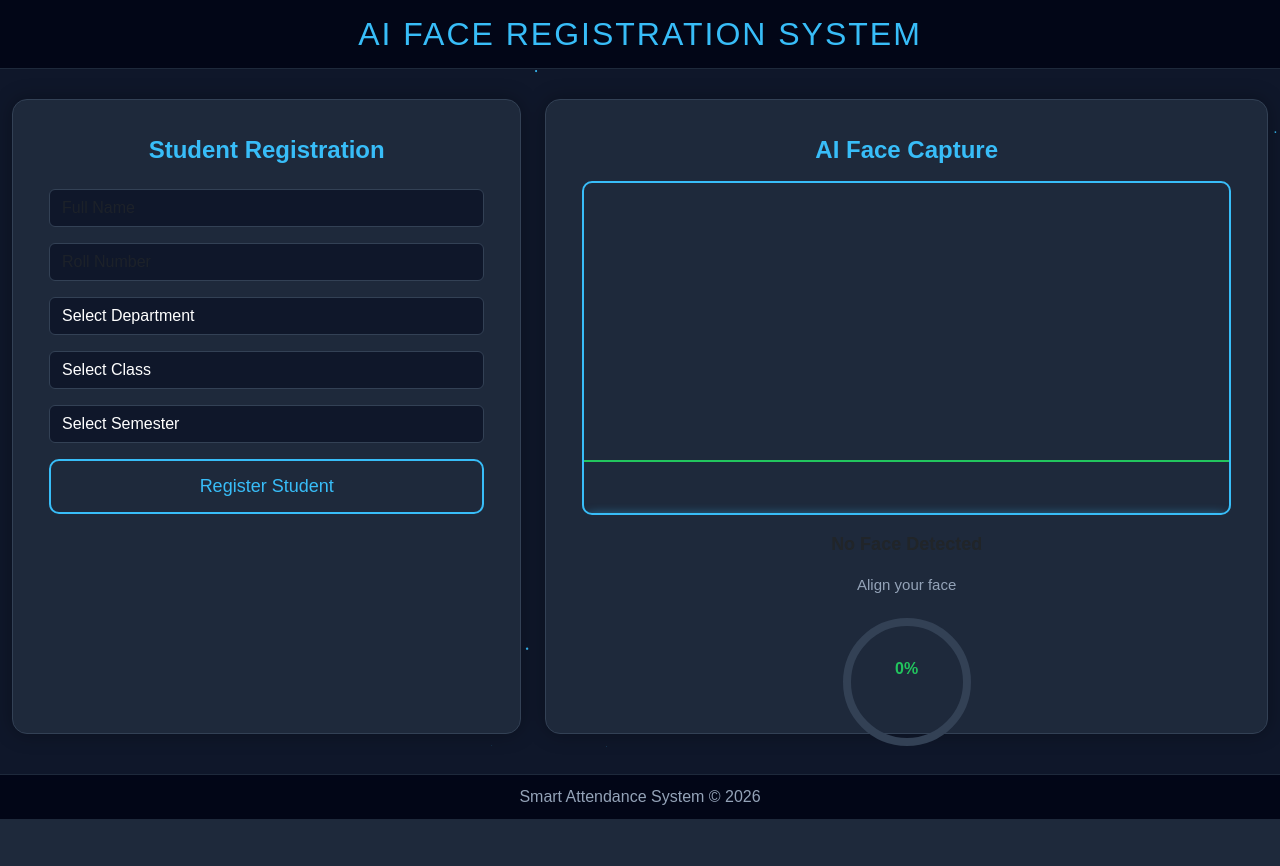
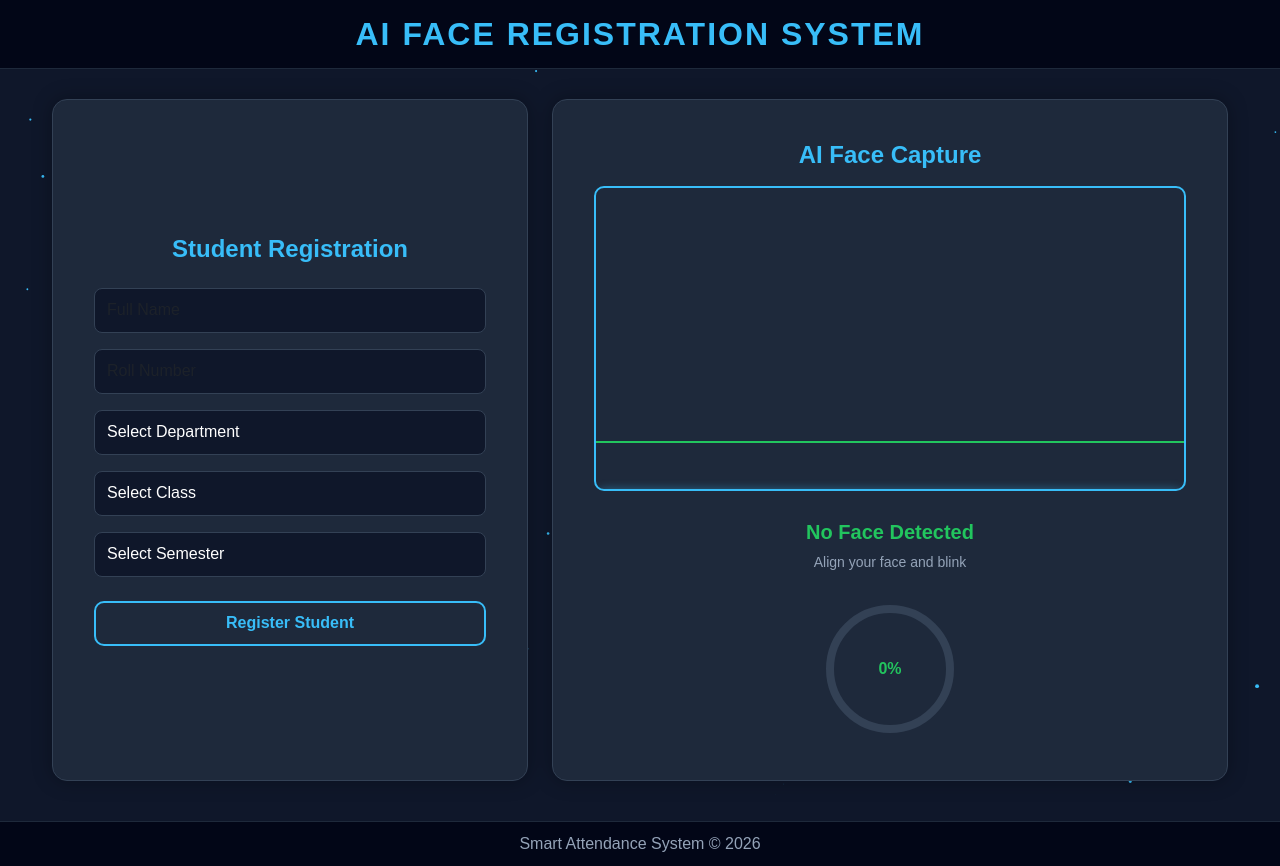
Before and after one commit to yashsb-07/Smart-Attendance-System, a Flask app: page /register_student in a window 1280 px wide. Before the commit the page ends 819 px from the top, so only its background shows below. Run offline with Flask 3, Linux system fonts and the light colour scheme; a map, chart or similar area stays blank; some libraries are stand-ins or nearby versions.

Commit message:
Complete AI face registration system with liveness detection, auto capture, progress UI and premium dashboard design

```diff
--- a/static/css/register_student.css
+++ b/static/css/register_student.css
@@ -30,6 +30,7 @@ body {
     margin: 0;
     color: #38bdf8;
     letter-spacing: 2px;
+    font-weight: 600;
 }
 
 /* Footer */
@@ -45,7 +46,7 @@ body {
 /* Main Container */
 .main-container {
     margin-top: 30px;
-    max-width: 1400px;
+    max-width: 1200px;
 }
 
 /* Cards */
@@ -53,8 +54,16 @@ body {
     background: #1e293b;
     border: 1px solid #334155;
     border-radius: 15px;
-    padding: 20px;
+    padding: 25px;
     box-shadow: 0 0 20px rgba(0,0,0,0.3);
+    min-height: 520px;
+}
+
+/* Card hover effect */
+.form-card:hover, .camera-card:hover {
+    border-color: #38bdf8;
+    box-shadow: 0 0 25px rgba(56,189,248,0.15);
+    transition: 0.3s;
 }
 
 /* Card Titles */
@@ -68,6 +77,8 @@ body {
     background: #0f172a;
     border: 1px solid #334155;
     color: white;
+    height: 45px;
+    border-radius: 8px;
 }
 
 .form-control:focus {
@@ -82,10 +93,11 @@ body {
     background: transparent;
     border: 2px solid #38bdf8;
     color: #38bdf8;
-    padding: 12px;
-    font-size: 18px;
+    height: 45px;
+    font-size: 16px;
     border-radius: 10px;
     transition: 0.3s;
+    font-weight: 600;
 }
 
 .register-btn:hover {
@@ -100,6 +112,8 @@ body {
     border-radius: 10px;
     overflow: hidden;
     border: 2px solid #38bdf8;
+    width: 100%;
+    max-width: 640px;
 }
 
 #video {
@@ -144,26 +158,37 @@ body {
     100% { box-shadow: 0 0 0px rgba(56,189,248,0.3); }
 }
 
-/* Status Text */
+/* Status Box */
+.status-box {
+    margin-top: 10px;
+    text-align: center;
+}
+
 .face-status {
     font-weight: bold;
-    margin-top: 10px;
-    font-size: 18px;
+    font-size: 20px;
+    color: #22c55e;
+    margin-bottom: 5px;
 }
 
 .instruction-text {
-    font-size: 15px;
+    font-size: 14px;
     color: #94a3b8;
 }
 
 /* Progress Ring */
 .progress-ring {
-    text-align: center;
+    position: relative;
+    width: 140px;
+    height: 140px;
     margin-top: 10px;
 }
 
 #progressText {
-    margin-top: -95px;
+    position: absolute;
+    top: 50%;
+    left: 50%;
+    transform: translate(-50%, -50%);
     font-weight: bold;
     color: #22c55e;
 }
@@ -260,8 +285,8 @@ body {
 }
 
 /* Responsive */
-@media (max-width: 768px) {
+@media (max-width: 992px) {
     .main-container {
-        padding: 10px;
+        max-width: 95%;
     }
 }
--- a/static/js/register_student.js
+++ b/static/js/register_student.js
@@ -11,6 +11,7 @@ let autoCaptured = false;
 let blinkDetected = false;
 let progress = 0;
 let faceDetectedOnce = false;
+let lastSpokenTime = 0;
 
 // ================= CAMERA =================
 navigator.mediaDevices.getUserMedia({ video: true })
@@ -54,18 +55,29 @@ function checkAlignment(landmarks) {
     return "Aligned";
 }
 
-// ================= PROGRESS RING =================
+// ================= PROGRESS =================
 function updateProgress() {
     if (progress >= 100) return;
 
-    progress += 2;
+    progress += 1.5;
     const offset = 377 - (377 * progress) / 100;
     progressCircle.style.strokeDashoffset = offset;
-    progressText.innerText = progress + "%";
+    progressText.innerText = Math.floor(progress) + "%";
 }
 
-// ================= VOICE =================
+function resetProgress() {
+    progress = 0;
+    progressCircle.style.strokeDashoffset = 377;
+    progressText.innerText = "0%";
+}
+
+// ================= VOICE (Cooldown) =================
 function speak(text) {
+    const now = Date.now();
+    if (now - lastSpokenTime < 3000) return;
+
+    lastSpokenTime = now;
+
     if ('speechSynthesis' in window) {
         const speech = new SpeechSynthesisUtterance(text);
         speech.lang = "en-US";
@@ -108,27 +120,38 @@ function startFaceDetection() {
             const alignment = checkAlignment(landmarks);
             instructionText.innerText = alignment;
 
-            updateProgress();
+            // Progress only when aligned
+            if (alignment === "Aligned") {
+                updateProgress();
+            } else {
+                resetProgress();
+            }
 
-            if (isBlinking(landmarks)) {
+            // Blink detection
+            if (isBlinking(landmarks) && !blinkDetected) {
                 blinkDetected = true;
                 instructionText.innerText = "Blink Detected";
                 speak("Blink detected");
             }
 
+            // Capture
             if (alignment === "Aligned" && blinkDetected && progress >= 100 && !autoCaptured) {
                 autoCaptured = true;
                 instructionText.innerText = "Capturing...";
                 speak("Capturing image");
-                captureImage();
+
+                setTimeout(() => {
+                    captureImage();
+                }, 800);
             }
 
         } else {
             faceStatus.innerText = "No Face Detected";
             instructionText.innerText = "Align your face";
-            progress = 0;
             faceDetectedOnce = false;
             blinkDetected = false;
+            autoCaptured = false;
+            resetProgress();
         }
 
         requestAnimationFrame(detect);
@@ -150,7 +173,6 @@ function captureImage() {
     document.getElementById('image_data').value = imageData;
 
     document.getElementById('captureSound').play();
-
     progressText.innerText = "Captured";
 }
 
@@ -179,7 +201,7 @@ particleCanvas.height = window.innerHeight;
 
 let particlesArray = [];
 
-for (let i = 0; i < 70; i++) {
+for (let i = 0; i < 60; i++) {
     particlesArray.push({
         x: Math.random() * particleCanvas.width,
         y: Math.random() * particleCanvas.height,
--- a/templates/register_student.html
+++ b/templates/register_student.html
@@ -23,12 +23,12 @@
 
 <!-- Main Container -->
 <div class="container main-container">
-    <div class="row g-4 align-items-stretch">
+    <div class="row g-4 justify-content-center align-items-stretch">
 
         <!-- Left: Registration Form -->
-        <div class="col-lg-5">
+        <div class="col-lg-5 col-md-12">
             <div class="card form-card h-100">
-                <div class="card-body">
+                <div class="card-body d-flex flex-column justify-content-center">
                     <h4 class="card-title text-center mb-4">Student Registration</h4>
 
                     {% if message %}
@@ -68,7 +68,7 @@
 
                         <input type="hidden" name="image_data" id="image_data">
 
-                        <button type="submit" class="btn register-btn w-100">
+                        <button type="submit" class="btn register-btn w-100 mt-2">
                             Register Student
                         </button>
                     </form>
@@ -80,23 +80,28 @@
         </div>
 
         <!-- Right: Camera Section -->
-        <div class="col-lg-7">
-            <div class="card camera-card h-100 text-center">
-                <div class="card-body">
+        <div class="col-lg-7 col-md-12">
+            <div class="card camera-card h-100">
+                <div class="card-body text-center d-flex flex-column align-items-center justify-content-center">
+
                     <h4 class="card-title mb-3">AI Face Capture</h4>
 
-                    <div class="camera-box">
+                    <!-- Camera Box -->
+                    <div class="camera-box mb-3">
                         <video id="video" autoplay muted></video>
                         <canvas id="faceCanvas"></canvas>
                         <div class="scan-line"></div>
                         <div class="radar"></div>
                     </div>
 
-                    <p id="faceStatus" class="face-status mt-3">No Face Detected</p>
-                    <p id="instructionText" class="instruction-text">Align your face</p>
+                    <!-- Status + Instruction -->
+                    <div class="status-box">
+                        <p id="faceStatus" class="face-status">No Face Detected</p>
+                        <p id="instructionText" class="instruction-text">Align your face and blink</p>
+                    </div>
 
                     <!-- Progress Ring -->
-                    <div class="progress-ring mt-3">
+                    <div class="progress-ring">
                         <svg width="140" height="140">
                             <circle cx="70" cy="70" r="60" stroke="#334155" stroke-width="8" fill="none"/>
                             <circle id="progressCircle" cx="70" cy="70" r="60"
@@ -108,6 +113,7 @@
                     </div>
 
                     <canvas id="canvas" style="display:none;"></canvas>
+
                 </div>
             </div>
         </div>
@@ -121,7 +127,7 @@
         <div class="checkmark-circle">
             <div class="checkmark"></div>
         </div>
-        <p>Registration Successful</p>
+        <p class="mt-3">Registration Successful</p>
     </div>
 </div>
 
```
